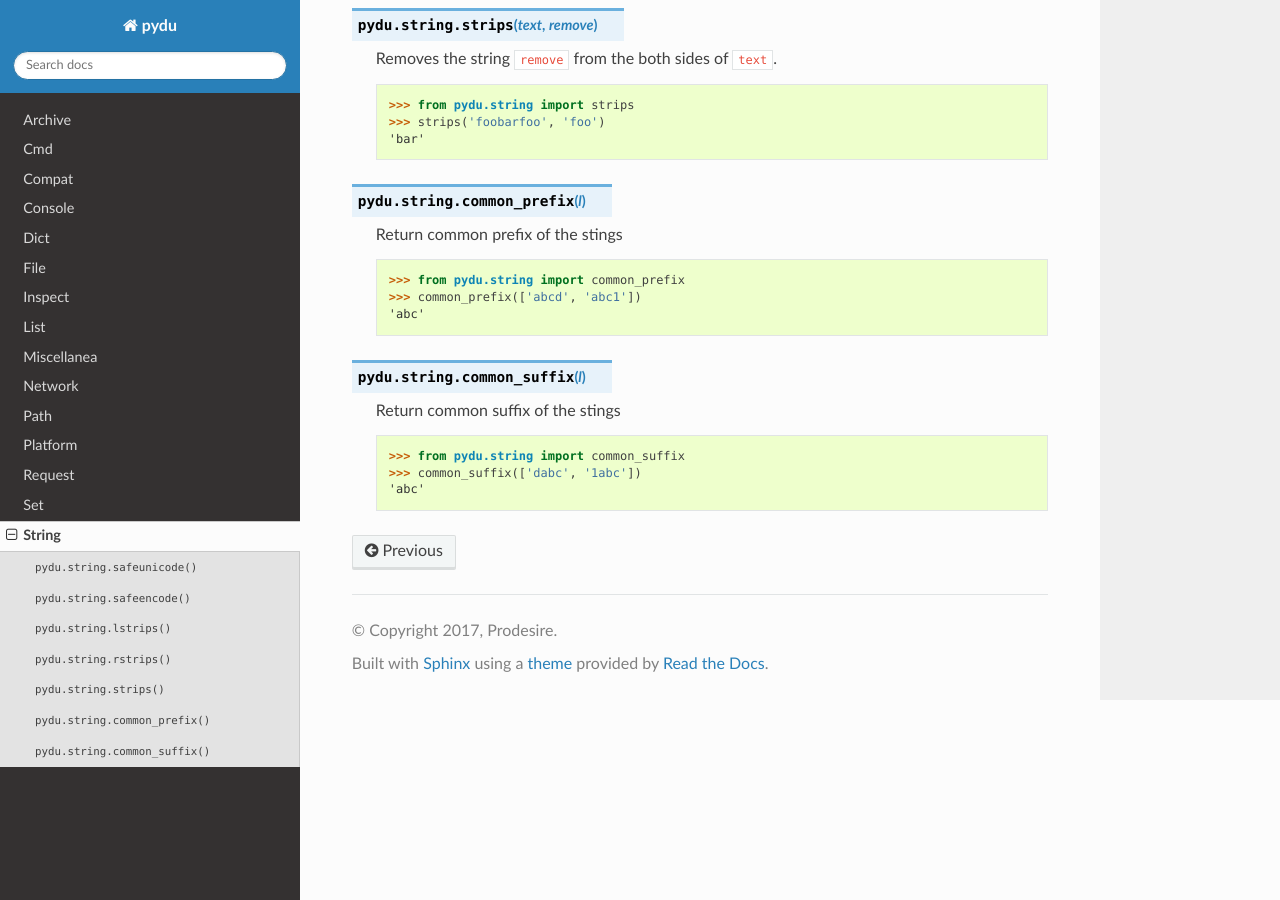
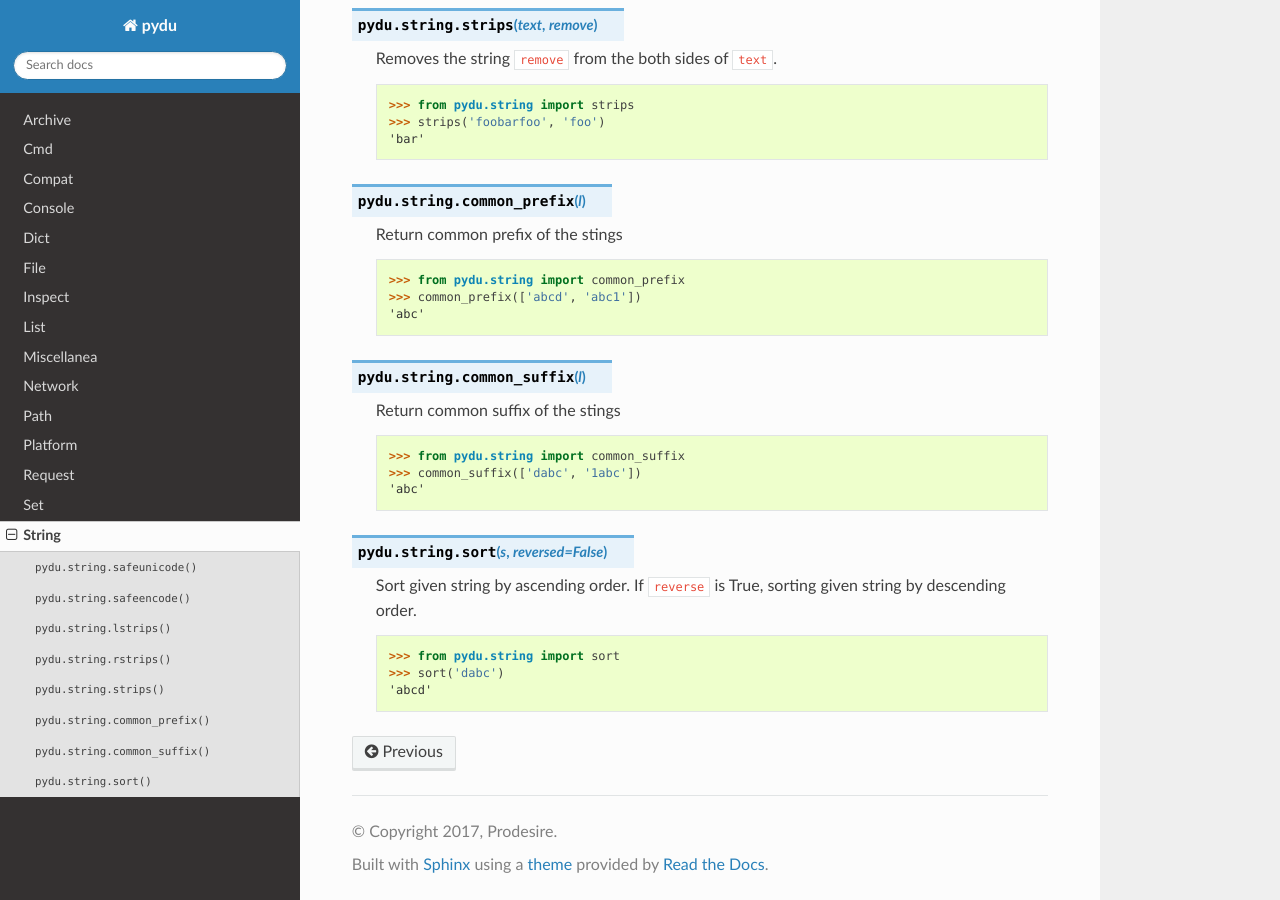
Before and after one commit to flaggo/pydu, a Sphinx documentation site: the page built from docs/string.rst, in a window 1280 px wide and 900 px high, scrolled down 1057 px. Built offline with Sphinx 7.4.7 and the Read the Docs theme 2.0.0, drawn with Linux system fonts in a browser that asks for light colours.

Commit message:
add doc for string.sort

```diff
--- a/docs/string.rst
+++ b/docs/string.rst
@@ -73,3 +73,13 @@ String
         >>> from pydu.string import common_suffix
         >>> common_suffix(['dabc', '1abc'])
         'abc'
+
+
+.. py:function:: pydu.string.sort(s, reversed=False)
+
+    Sort given string by ascending order.
+    If ``reverse`` is True, sorting given string by descending order.
+
+    >>> from pydu.string import sort
+    >>> sort('dabc')
+    'abcd'
```
Also changed, not shown: 1 other file.
